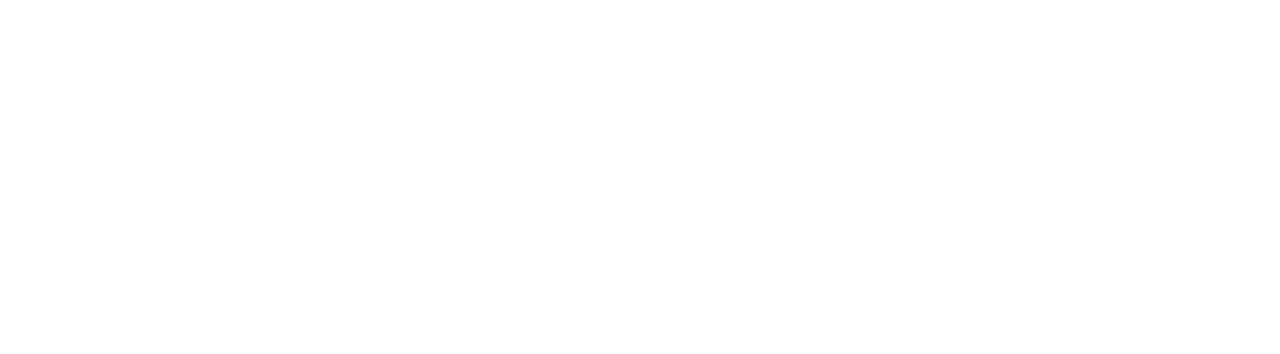
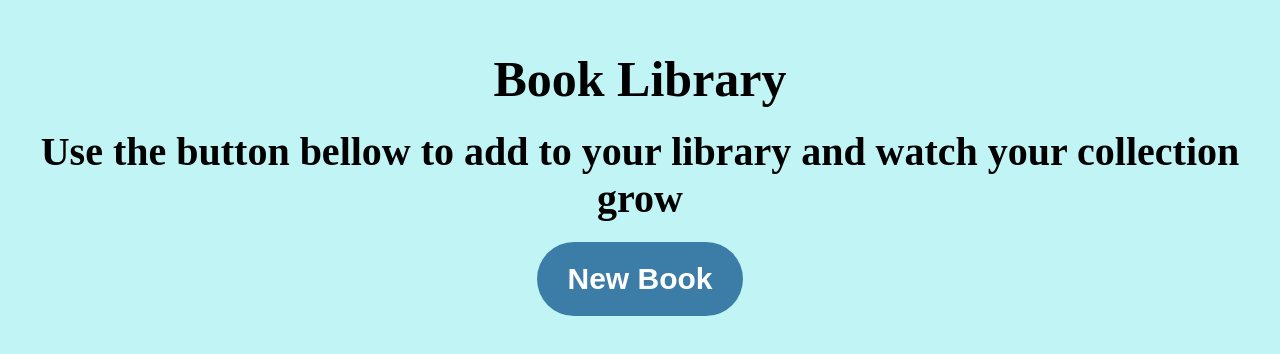
Before and after one commit to jovanlekic12/book-library-react, a React (Vite) app: page / in a window 1280 px wide. Shown: the top 354 px of the page. Built offline with nearby package versions, Linux system fonts and the light colour scheme.

Commit message:
add title and style

```diff
--- a/src/App.css
+++ b/src/App.css
@@ -0,0 +1,48 @@
+* {
+  padding: 0;
+  margin: 0;
+}
+
+html {
+  font-size: 62.5%;
+}
+
+body {
+  background-color: rgba(166, 239, 239, 0.685);
+}
+
+.main__container {
+  display: flex;
+  flex-direction: column;
+}
+
+.app__title {
+  font-size: 5rem;
+  text-align: center;
+  margin-top: 5rem;
+}
+
+.app__description {
+  text-align: center;
+  font-size: 4rem;
+  margin-top: 2rem;
+}
+
+.new__book__btn {
+  font-size: 3rem;
+  padding: 2rem 3rem;
+  align-self: center;
+  margin-top: 2rem;
+  border-radius: 5rem;
+  color: #fff;
+  background-color: rgb(59, 125, 166);
+  border: 0;
+  font-weight: 600;
+  cursor: pointer;
+  transition: background-color 0.3s;
+}
+
+.new__book__btn:hover {
+  background-color: rgb(49, 109, 147);
+  transition: background-color 0.3s;
+}
--- a/src/App.jsx
+++ b/src/App.jsx
@@ -1,15 +1,21 @@
-import { useState } from 'react'
-import reactLogo from './assets/react.svg'
-import viteLogo from '/vite.svg'
-import './App.css'
+import { useState } from "react";
+import reactLogo from "./assets/react.svg";
+import viteLogo from "/vite.svg";
+import "./App.css";
 
 function App() {
-  const [count, setCount] = useState(0)
+  const [count, setCount] = useState(0);
 
   return (
-    <>
-    </>
-  )
+    <main className="main__container">
+      <h1 className="app__title">Book Library</h1>
+      <h3 className="app__description">
+        Use the button bellow to add to your library and watch your collection
+        grow
+      </h3>
+      <button className="new__book__btn">New Book</button>
+    </main>
+  );
 }
 
-export default App
+export default App;
```
